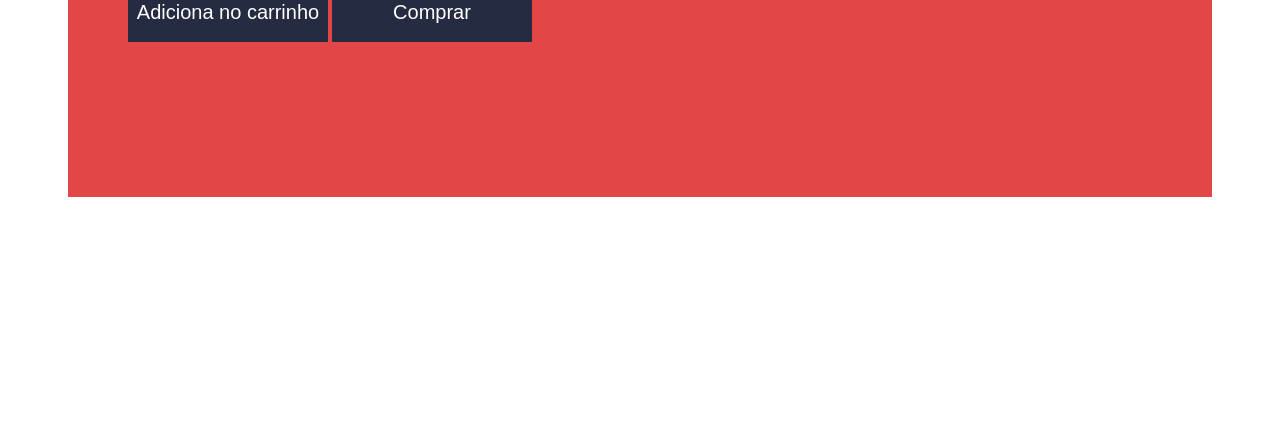
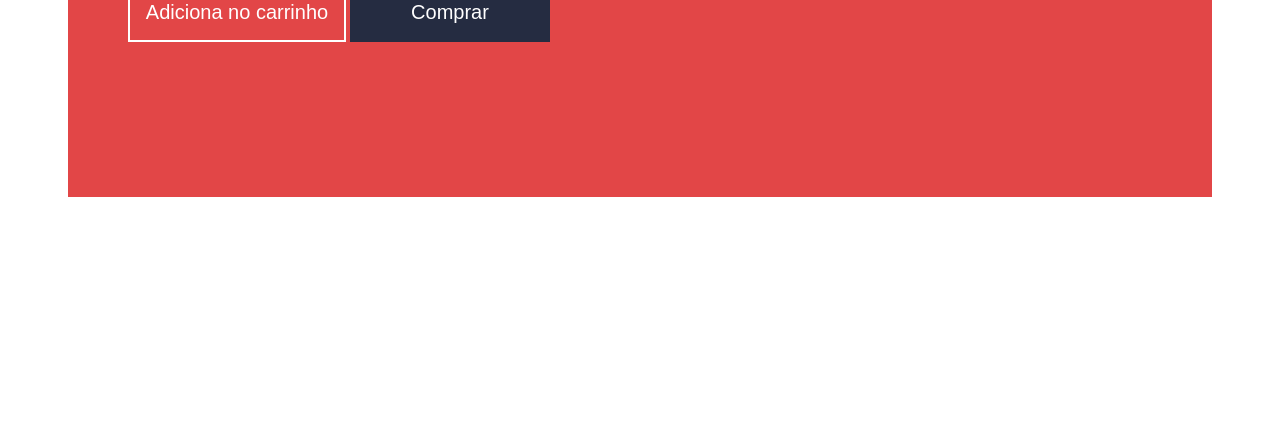
Before and after one commit to rosangelasilva1/loja-fone, a plain HTML site: page index.html in a window 1280 px wide. Shown: the part 358-800 px from the top of the page. Drawn offline with Linux system fonts and the light colour scheme.

Commit message:
Estilizando o botão -ADICIONA NO CARRINHO-para diferenciar do botão  call-to-action(cta)

```diff
--- a/css/button-store.css
+++ b/css/button-store.css
@@ -1,5 +1,5 @@
 .button-store {
-  display: inline-block;
+  display: inline-block; /*Insere elementos um ao lado do outro e  disponibiliza propriedade width e height */
   font-size: 20px;
   color: #ffffff;
   background: #252c41;
@@ -12,3 +12,17 @@
   text-align: center; /*Alinha o texto do botão horizontalmente   no centro */
   text-decoration: none; /*elimina o sublinhado do texto*/
 }
+
+.button-store-second {
+  display: inline-block;
+  font-family: Arial, "Roboto", sans-serif;
+  font-size: 20px;
+  text-decoration: none;
+  color: #fff;
+  border: 2px solid #fff; /*espessura, tipo, cor*/
+  box-sizing: border-box; /*A borda faz parte da caixa*/
+  width: 218px;
+  height: 60px;
+  text-align: center;
+  line-height: 56px;
+}
--- a/index.html
+++ b/index.html
@@ -30,7 +30,7 @@
         </nav>
       </header>
 
-      <a class="button-store" href="comprar.html">Adiciona no carrinho</a>
+      <a class="button-store-second" href="comprar.html">Adiciona no carrinho</a>
       <a class="button-store" href="comprar.html">Comprar</a>
     </div>
   </body>
```
